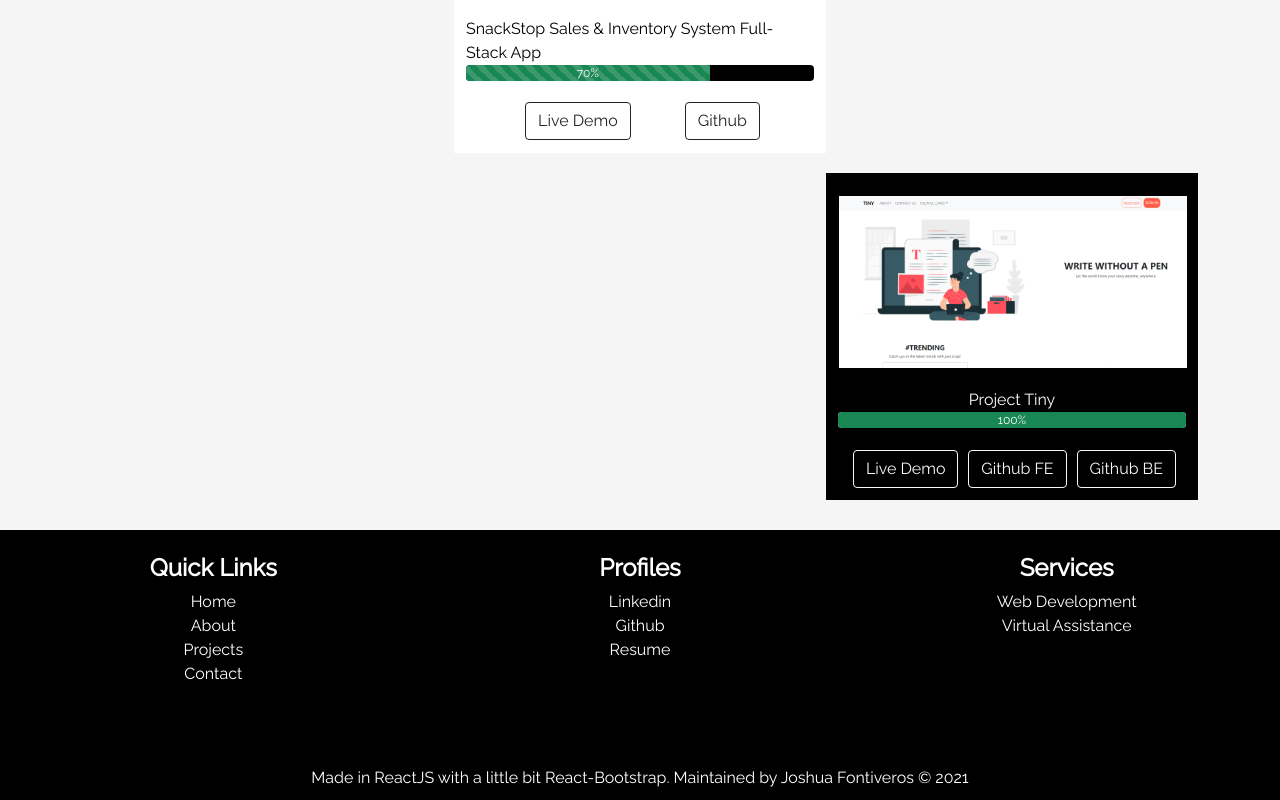
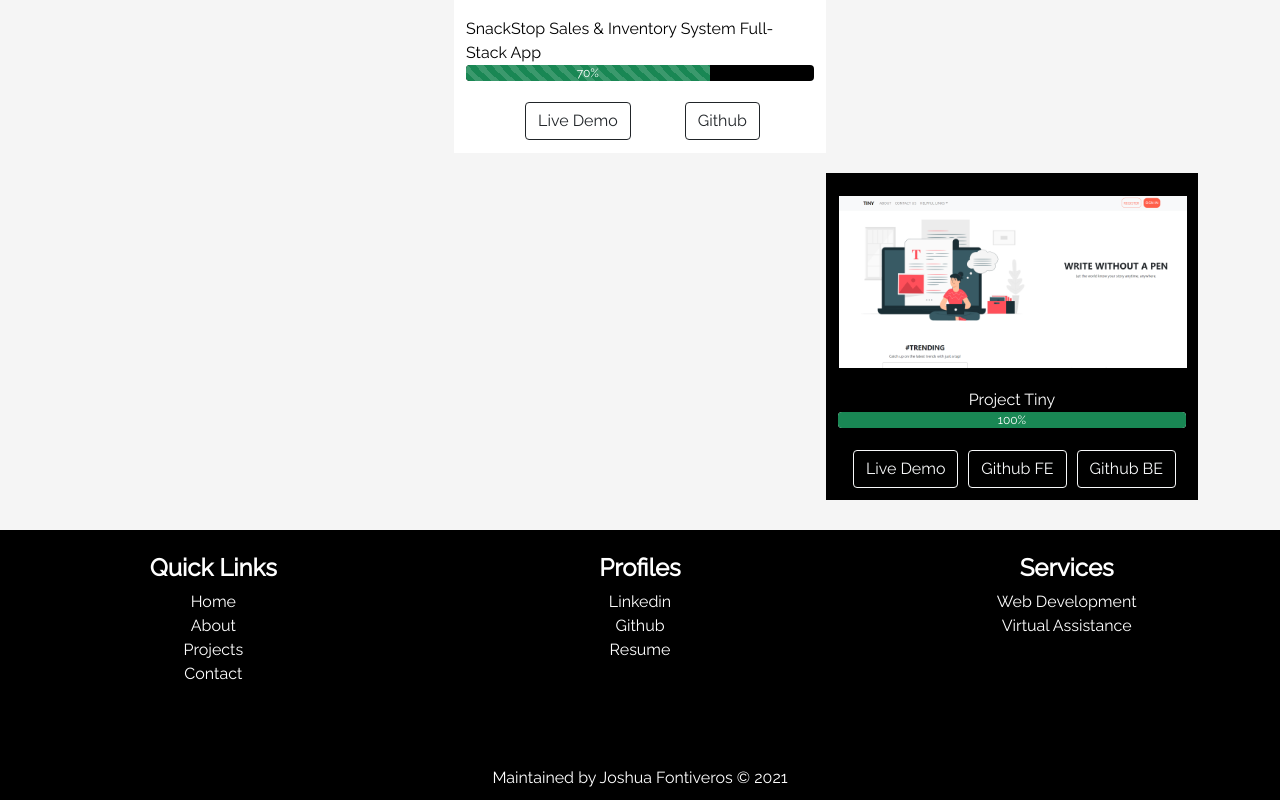
Before and after one commit to JoshuaFontiveros/joshua-fontiveros-portfolio, a React (Create React App) app: page / in a window 1280 px wide. Shown: the part 3566-4366 px from the top of the page. Built offline with nearby package versions, Linux system fonts and the light colour scheme.

Commit message:
Fix: Last fix on portfolio.

```diff
--- a/src/components/Footer.css
+++ b/src/components/Footer.css
@@ -64,11 +64,9 @@
 
   .author div {
     color: #fff;
+    display: flex;
+    flex-wrap: wrap;
   }
-
-  /* .author {
-    padding-top: 20px;
-  } */
 }
 
 @media (min-width: 768px) {
--- a/src/components/Footer.js
+++ b/src/components/Footer.js
@@ -72,8 +72,7 @@ const Footer = () => {
         </Container>
         <div className="author" style={{ paddingBottom: "10px" }}>
           <Row className="author-details">
-            Made in ReactJS with a little bit React-Bootstrap. Maintained by
-            Joshua Fontiveros &copy; {year}
+            Maintained by Joshua Fontiveros &copy; {year}
           </Row>
         </div>
       </div>
```
